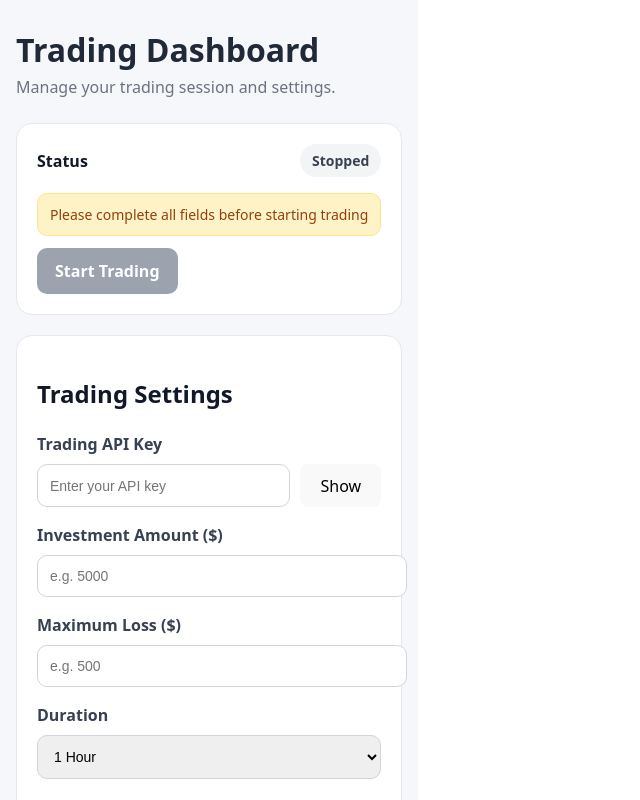
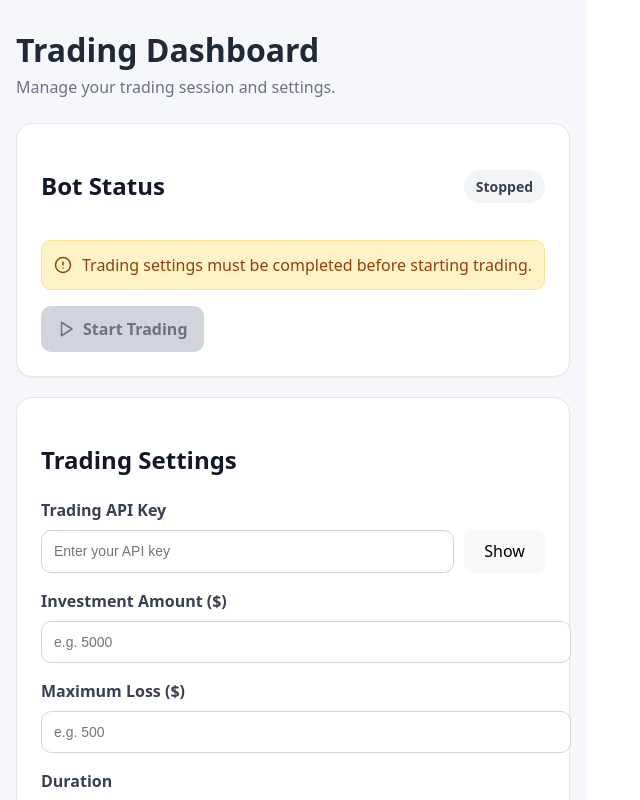
Before and after one commit to stefan18-ux/tradingbot, a React (Vite) app in the folder frontend/: page / in a window 1280 px wide. Shown: the top 800 px of the page, without its empty margins (0-640 px from the left). Built offline with nearby package versions, Linux system fonts and the light colour scheme.

Commit message:
update bot status design and add icons

```diff
--- a/frontend/src/pages/TradingDashboard.css
+++ b/frontend/src/pages/TradingDashboard.css
@@ -28,8 +28,10 @@
   background: white;
   border: 1px solid #e5e7eb;
   border-radius: 16px;
-  padding: 20px;
+  padding: 24px;
   margin-bottom: 20px;
+
+  box-shadow: 0 1px 2px rgba(0,0,0,0.05);
 }
 
 /* TEXT FIXES */
@@ -136,12 +138,57 @@
   margin-top: 8px;
 }
 
+.status-header {
+  display: flex;
+  justify-content: space-between;
+  align-items: center;
+  margin-bottom: 16px;
+}
+
 .warning {
+  display: flex;
+  align-items: center;
+  gap: 10px;
+
   background: #fef3c7;
   border: 1px solid #fde68a;
   color: #92400e;
-  padding: 10px 12px;
+
+  padding: 12px;
   border-radius: 10px;
-  font-size: 14px;
-  margin-bottom: 12px;
+  margin-bottom: 16px;
 }
+
+.btn {
+  display: flex;
+  align-items: center;
+  gap: 8px;
+
+  padding: 12px 16px;
+  border-radius: 10px;
+  font-weight: 600;
+  border: none;
+  cursor: pointer;
+}
+
+.btn.start {
+  background: #16a34a;
+}
+
+.btn.start:hover {
+  background: #15803d;
+}
+
+.btn.stop {
+  background: #dc2626;
+}
+
+.btn.stop:hover {
+  background: #b91c1c;
+}
+
+.btn:disabled {
+  background: #d1d5db;
+  color: #6b7280;
+  cursor: not-allowed;
+}
--- a/frontend/src/pages/TradingDashboard.tsx
+++ b/frontend/src/pages/TradingDashboard.tsx
@@ -1,4 +1,5 @@
 import { useEffect, useState } from "react";
+import { Play, Square, AlertCircle } from "lucide-react";
 import "./TradingDashboard.css";
 
 export function TradingDashboard() {
@@ -100,8 +101,9 @@ export function TradingDashboard() {
 
                     {/* BOT STATUS */}
                     <section className="card">
-                        <div className="status-row">
-                            <span>Status</span>
+                        <div className="status-header">
+                            <h2>Bot Status</h2>
+
                             <span className={botRunning ? "status running" : "status stopped"}>
                                 {botRunning ? "Running" : "Stopped"}
                             </span>
@@ -109,7 +111,8 @@ export function TradingDashboard() {
 
                         {!isFormValid && !botRunning && (
                             <div className="warning">
-                                Please complete all fields before starting trading
+                                <AlertCircle size={18} />
+                                <span>Trading settings must be completed before starting trading.</span>
                             </div>
                         )}
 
@@ -118,7 +121,17 @@ export function TradingDashboard() {
                             onClick={handleStartStop}
                             disabled={!botRunning && !isFormValid}
                         >
-                            {botRunning ? "Stop Trading" : "Start Trading"}
+                            {botRunning ? (
+                                <>
+                                    <Square size={18} />
+                                    Stop Trading
+                                </>
+                            ) : (
+                                <>
+                                    <Play size={18} />
+                                    Start Trading
+                                </>
+                            )}
                         </button>
                     </section>
 
```
